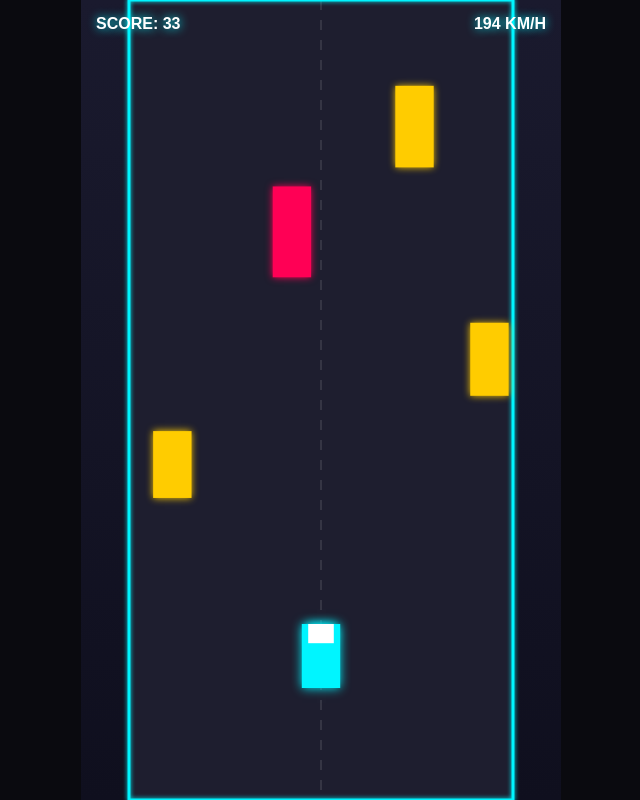
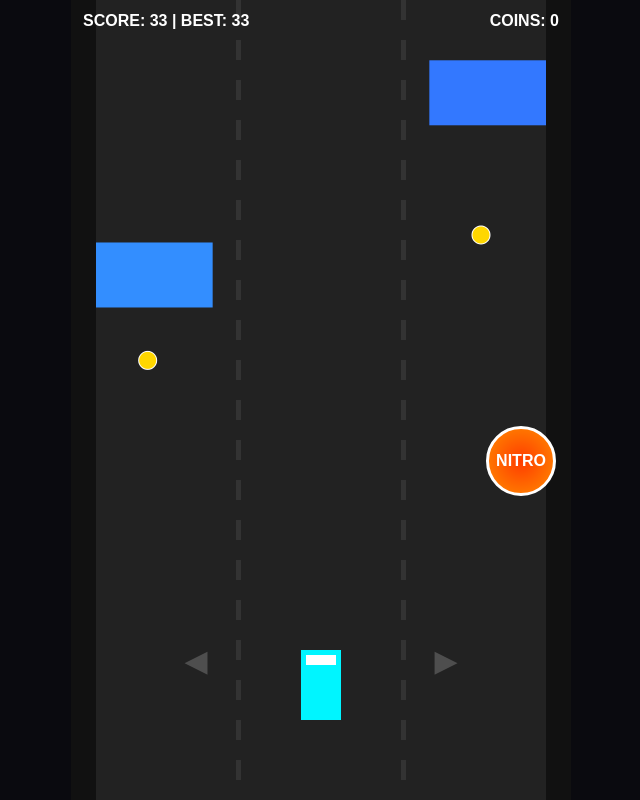
Before and after one commit to apexrushgames/apexrushgames.github.io, a plain HTML site: page index.html in a window 1280 px wide. Both pictures are taken after a click on the button "START RUSH". Shown: the whole page, without its empty margins (319-959 px from the left). Drawn offline with Linux system fonts and the light colour scheme.

Commit message:
Update index.html

```diff
--- a/index.html
+++ b/index.html
@@ -2,97 +2,55 @@
 <html lang="en">
 <head>
 <meta charset="UTF-8">
-<meta name="viewport" content="width=device-width, initial-scale=1.0, maximum-scale=1.0, user-scalable=no">
+<meta name="viewport" content="width=device-width, initial-scale=1.0">
 <title>APEX RUSH - Drift Master</title>
 <style>
-*{margin:0;padding:0;box-sizing:border-box;touch-action:none;font-family:Arial, sans-serif}
-body{background:#0a0a0f;overflow:hidden;color:white}
-#gameWrap{position:relative;width:100vw;height:100vh;max-width:480px;margin:0 auto;background:#111}
-canvas{width:100%;height:100%;display:block;background:linear-gradient(#1a1a2e 0%, #0f0f1e 100%)}
-#ui{position:absolute;top:0;left:0;width:100%;padding:15px;display:flex;justify-content:space-between;font-weight:bold;text-shadow:0 0 10px #00f5ff}
-#startScreen,#overScreen{position:absolute;inset:0;background:rgba(5,5,15,0.95);display:flex;flex-direction:column;align-items:center;justify-content:center;text-align:center;z-index:10}
+*{margin:0;padding:0;box-sizing:border-box;touch-action:none}
+body{background:#0a0a0f;overflow:hidden;color:white;font-family:Arial}
+#gameWrap{position:relative;width:100vw;height:100vh;max-width:500px;margin:auto;background:#111}
+canvas{width:100%;height:100%;display:block}
+#ui{position:absolute;top:0;left:0;width:100%;padding:12px;display:flex;justify-content:space-between;font-weight:bold;z-index:10}
+#startScreen,#overScreen{position:absolute;inset:0;background:rgba(5,5,10,0.95);display:flex;flex-direction:column;justify-content:center;align-items:center;z-index:20;text-align:center}
 #overScreen{display:none}
-h1{font-size:42px;letter-spacing:3px;background:linear-gradient(90deg,#00f5ff,#ff00e6);-webkit-background-clip:text;-webkit-text-fill-color:transparent;filter:drop-shadow(0 0 15px #00f5ff)}
-h1 span{display:block;font-size:14px;letter-spacing:6px;color:#fff;-webkit-text-fill-color:#fff;margin-top:5px}
-p{opacity:0.7;margin:15px 0;font-size:14px}
-.btn{padding:16px 40px;background:linear-gradient(90deg,#00f5ff,#7000ff);border:none;border-radius:30px;color:white;font-size:18px;font-weight:bold;letter-spacing:2px;box-shadow:0 0 20px #00f5ff;cursor:pointer;margin-top:20px}
-#controls{position:absolute;bottom:0;left:0;width:100%;height:35%;display:flex;z-index:5}
-.ctrl{flex:1}
+h1{font-size:40px;background:linear-gradient(90deg,#00f5ff,#ff00ff);-webkit-background-clip:text;-webkit-text-fill-color:transparent}
+.btn{padding:16px 40px;background:linear-gradient(90deg,#00f5ff,#7a00ff);border:none;border-radius:30px;color:white;font-size:18px;font-weight:bold;margin:8px}
+#adBox{width:90%;height:90px;background:#1a1a2e;border:1px dashed #555;display:flex;align-items:center;justify-content:center;margin:15px;border-radius:10px;color:#888;font-size:12px}
+#controls{position:absolute;bottom:0;left:0;width:100%;display:flex;z-index:10;height:35%}
+.ctrl{flex:1;display:flex;align-items:center;justify-content:center;font-size:30px;opacity:0.2}
+#nitro{position:absolute;right:15px;bottom:38%;z-index:11;width:70px;height:70px;border-radius:50%;background:radial-gradient(#ff3c00,#ff8c00);border:3px solid white;display:flex;align-items:center;justify-content:center;font-weight:bold}
 </style>
 </head>
 <body>
 <div id="gameWrap">
 <canvas id="game"></canvas>
-<div id="ui"><div id="score">SCORE: 0</div><div id="speed">120 KM/H</div></div>
-<div id="startScreen">
-<h1>APEX RUSH<span>DRIFT MASTER</span></h1>
-<p>SWIPE LEFT/RIGHT TO DRIFT<br>AVOID TRAFFIC - SURVIVE</p>
-<button class="btn" onclick="startGame()">START RUSH</button>
-<p style="font-size:11px;margin-top:30px">apex rush games © 2026</p>
-</div>
-<div id="overScreen">
-<h1 id="finalScore">0</h1>
-<p id="rankText">NICE TRY!</p>
-<button class="btn" onclick="startGame()">RETRY</button>
-</div>
-<div id="controls"><div class="ctrl" id="left"></div><div class="ctrl" id="right"></div></div>
+<div id="ui"><div id="score">SCORE: 0</div><div id="coins">COINS: 0</div></div>
+<div id="startScreen"><h1>APEX RUSH</h1><p>Collect coins, avoid cars!<br>Left/Right = Steer, NITRO = Boost</p><button class="btn" onclick="startGame()">START RUSH</button></div>
+<div id="overScreen"><h1>WRECKED!</h1><div id="finalScore" style="font-size:24px;margin:10px"></div><div id="adBox">AD SPACE - Yaha Ad se Paisa Aayega</div><button class="btn" onclick="startGame()">RETRY</button><button class="btn" style="background:#333" onclick="revive()">WATCH AD TO REVIVE</button></div>
+<div id="controls"><div class="ctrl" id="l">◀</div><div class="ctrl" id="r">▶</div></div><div id="nitro">NITRO</div>
 </div>
 <script>
-const canvas=document.getElementById('game');
-const ctx=canvas.getContext('2d');
-let W,H,player,obstacles,score,speed,gameActive,keys={};
+const canvas=document.getElementById('game'),ctx=canvas.getContext('2d');
+let W,H,player,keys={},score=0,coins=0,running=false,speed=6,ents=[],t1=0,t2=0,high=localStorage.getItem('apexHigh')||0,ac;
 function resize(){W=canvas.width=canvas.offsetWidth*2;H=canvas.height=canvas.offsetHeight*2;}
-window.addEventListener('resize',resize);resize();
-class Player{
- constructor(){this.w=W*0.08;this.h=H*0.08;this.x=W/2-this.w/2;this.y=H*0.78;this.targetX=this.x;this.vx=0;}
- update(){this.vx+=(this.targetX-this.x)*0.15;this.vx*=0.8;this.x+=this.vx;this.x=Math.max(W*0.08,Math.min(W*0.92-this.w,this.x));}
- draw(){ctx.save();ctx.translate(this.x+this.w/2,this.y+this.h/2);ctx.rotate(this.vx*0.04);ctx.shadowBlur=20;ctx.shadowColor='#00f5ff';ctx.fillStyle='#00f5ff';ctx.fillRect(-this.w/2,-this.h/2,this.w,this.h);ctx.fillStyle='white';ctx.fillRect(-this.w/3,-this.h/2,this.w/1.5,this.h*0.3);ctx.restore();}
+resize(); window.addEventListener('resize',resize);
+function tone(f,d){if(!ac)ac=new(window.AudioContext||window.webkitAudioContext)();const o=ac.createOscillator(),g=ac.createGain();o.frequency.value=f;o.connect(g);g.connect(ac.destination);g.gain.value=0.2;o.start();g.gain.exponentialRampToValueAtTime(0.001,ac.currentTime+d);o.stop(ac.currentTime+d);}
+function startGame(){document.getElementById('startScreen').style.display='none';document.getElementById('overScreen').style.display='none';player={x:W/2-40,y:H-300,w:80,h:140};ents=[];score=0;speed=6;t1=0;t2=0;running=true;coins=parseInt(localStorage.getItem('apexCoins')||0);loop();tone(440,0.3);}
+function spawnE(){const lw=W/3,l=Math.floor(Math.random()*3);ents.push({t:'e',x:l*lw+lw*0.15,y:-200,w:lw*0.7,h:130,c:`hsl(${200+Math.random()*60},100%,60%)`});}
+function spawnC(){const lw=W/3,l=Math.floor(Math.random()*3);ents.push({t:'c',x:l*lw+lw*0.4,y:-100,w:40,h:40});}
+function loop(){if(!running)return;requestAnimationFrame(loop);ctx.clearRect(0,0,W,H);ctx.fillStyle='#222';ctx.fillRect(W*0.05,0,W*0.9,H);ctx.fillStyle='#333';for(let i=0;i<H;i+=80){ctx.fillRect(W*0.33,i+Date.now()*0.5%80,10,40);ctx.fillRect(W*0.66,i+Date.now()*0.5%80,10,40);}
+if(keys.left||keys.ArrowLeft||keys.a)player.x-=18;if(keys.right||keys.ArrowRight||keys.d)player.x+=18;player.x=Math.max(W*0.05,Math.min(W*0.95-player.w,player.x));
+t1++;t2++;if(t1>60-Math.min(40,score/20)){spawnE();t1=0;}if(t2>40){spawnC();t2=0;}
+for(let i=ents.length-1;i>=0;i--){let e=ents[i];e.y+=speed;if(e.t=='e'){ctx.fillStyle=e.c;ctx.fillRect(e.x,e.y,e.w,e.h);if(player.x<e.x+e.w&&player.x+player.w>e.x&&player.y<e.y+e.h&&player.y+player.h>e.y){gameOver();return;}}else{ctx.beginPath();ctx.arc(e.x+20,e.y+20,18,0,Math.PI*2);ctx.fillStyle='#FFD700';ctx.fill();ctx.strokeStyle='#fff';ctx.lineWidth=2;ctx.stroke();if(player.x<e.x+e.w&&player.x+player.w>e.x&&player.y<e.y+e.h&&player.y+player.h>e.y){coins++;score+=20;ents.splice(i,1);tone(800,0.2);localStorage.setItem('apexCoins',coins);continue;}}if(e.y>H){ents.splice(i,1);if(e.t=='e')score+=10;}}
+ctx.fillStyle='#00f5ff';ctx.fillRect(player.x,player.y,player.w,player.h);ctx.fillStyle='#fff';ctx.fillRect(player.x+10,player.y+10,player.w-20,20);
+score+=0.2;speed+=0.002;document.getElementById('score').textContent='SCORE: '+Math.floor(score)+' | BEST: '+Math.floor(Math.max(score,high));document.getElementById('coins').textContent='COINS: '+coins;
 }
-function startGame(){
- document.getElementById('startScreen').style.display='none';
- document.getElementById('overScreen').style.display='none';
- player=new Player();obstacles=[];score=0;speed=6;gameActive=true;loop();
-}
-function spawn(){const lane=Math.random()>0.5?1:0;const w=W*0.08;const x=lane?W*0.15+Math.random()*W*0.3:W*0.55+Math.random()*W*0.3;obstacles.push({x,y:-H*0.1,w,h:H*0.08+Math.random()*H*0.04,color:Math.random()>0.5?'#ff0055':'#ffcc00'});}
-function loop(){
- if(!gameActive)return;
- ctx.clearRect(0,0,W,H);
- // road
- ctx.fillStyle='#1e1e2f';ctx.fillRect(W*0.1,0,W*0.8,H);
- ctx.strokeStyle='rgba(255,255,255,0.1)';ctx.setLineDash([20,20]);ctx.lineWidth=4;ctx.beginPath();ctx.moveTo(W/2,0);ctx.lineTo(W/2,H);ctx.stroke();ctx.setLineDash([]);
- ctx.strokeStyle='#00f5ff';ctx.lineWidth=6;ctx.shadowBlur=10;ctx.shadowColor='#00f5ff';ctx.strokeRect(W*0.1,0,W*0.8,H);ctx.shadowBlur=0;
- player.targetX=player.x;
- if(keys.left)player.targetX-=W*0.02;
- if(keys.right)player.targetX+=W*0.02;
- player.update();player.draw();
- if(Math.random()<0.025+score*0.0001)spawn();
- for(let i=obstacles.length-1;i>=0;i--){
-  let o=obstacles[i];o.y+=speed;ctx.fillStyle=o.color;ctx.shadowBlur=15;ctx.shadowColor=o.color;ctx.fillRect(o.x,o.y,o.w,o.h);ctx.shadowBlur=0;
-  if(o.y>H+50){obstacles.splice(i,1);score+=10;}
-  if(o.x<player.x+player.w&&o.x+o.w>player.x&&o.y<player.y+player.h&&o.y+o.h>player.y){gameOver();}
- }
- score+=0.2;speed+=0.001;
- document.getElementById('score').innerText='SCORE: '+Math.floor(score);
- document.getElementById('speed').innerText=Math.floor(120+speed*12)+' KM/H';
- requestAnimationFrame(loop);
-}
-function gameOver(){
- gameActive=false;
- document.getElementById('overScreen').style.display='flex';
- document.getElementById('finalScore').innerText=Math.floor(score);
- let r=score<300?"ROOKIE":score<800?"RACER":score<1500?"DRIFT KING":"APEX LEGEND";
- document.getElementById('rankText').innerText=r;
-}
-// controls
-document.getElementById('left').addEventListener('touchstart',()=>keys.left=true);
-document.getElementById('left').addEventListener('touchend',()=>keys.left=false);
-document.getElementById('right').addEventListener('touchstart',()=>keys.right=true);
-document.getElementById('right').addEventListener('touchend',()=>keys.right=false);
-let sx=0;canvas.addEventListener('touchstart',e=>sx=e.touches[0].clientX);
-canvas.addEventListener('touchmove',e=>{let dx=e.touches[0].clientX-sx;if(dx<-20)keys.left=true,keys.right=false;else if(dx>20)keys.right=true,keys.left=false;});
-canvas.addEventListener('touchend',()=>{keys.left=false;keys.right=false;});
-window.addEventListener('keydown',e=>{if(e.key==='ArrowLeft')keys.left=true;if(e.key==='ArrowRight')keys.right=true;});
-window.addEventListener('keyup',e=>{if(e.key==='ArrowLeft')keys.left=false;if(e.key==='ArrowRight')keys.right=false;});
+function gameOver(){running=false;if(score>high){high=score;localStorage.setItem('apexHigh',high);}document.getElementById('finalScore').textContent='Score: '+Math.floor(score)+' | Best: '+Math.floor(high);document.getElementById('overScreen').style.display='flex';tone(150,0.8);}
+function revive(){document.getElementById('overScreen').style.display='none';ents=ents.filter(e=>e.y>H-500);running=true;loop();}
+function k(v,s){keys[v]=s;}
+window.addEventListener('keydown',e=>k(e.key,true));window.addEventListener('keyup',e=>k(e.key,false));
+l.addEventListener('touchstart',()=>k('left',true));l.addEventListener('touchend',()=>k('left',false));
+r.addEventListener('touchstart',()=>k('right',true));r.addEventListener('touchend',()=>k('right',false));
+nitro.addEventListener('touchstart',()=>{speed=13;});nitro.addEventListener('touchend',()=>{speed=6;});
 </script>
 </body>
 </html>
```
